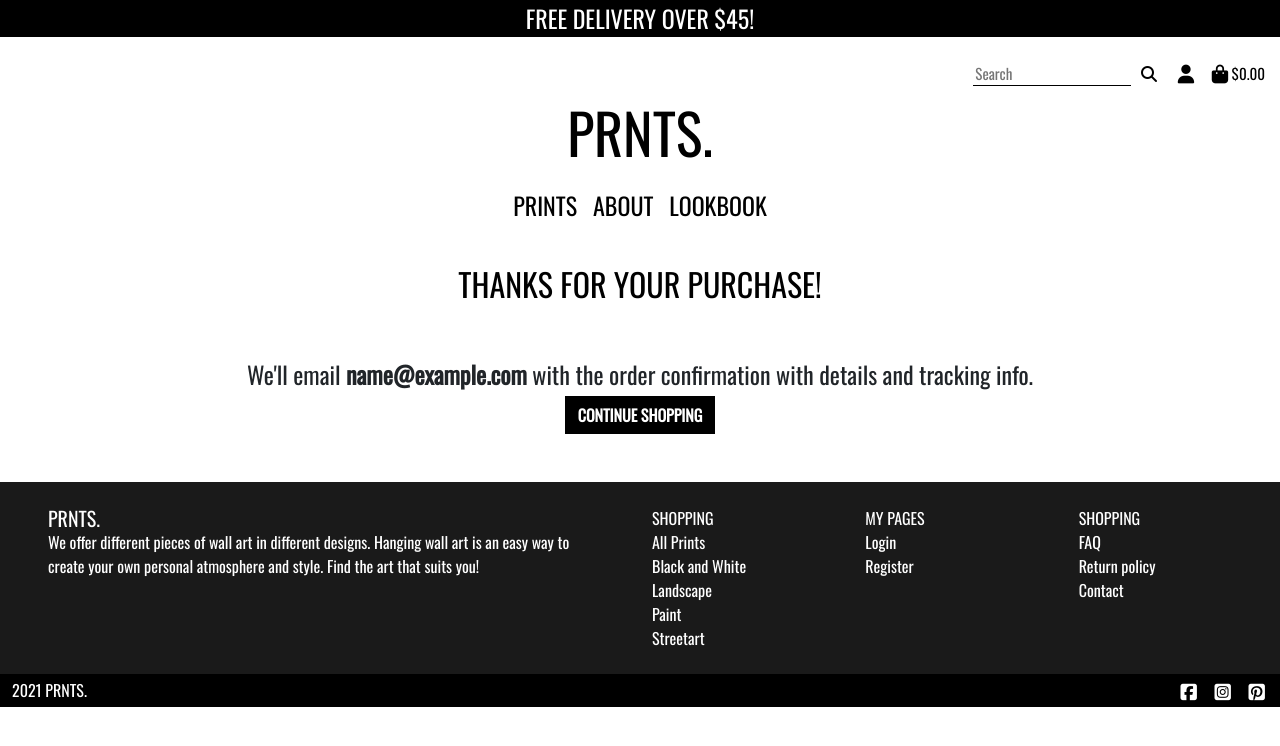
After one commit to juanstelling/ms4_prnts, a Django app: page /checkout/checkout_success/000 in a window 1280 px wide. The commit adds this page. Shown: the top 746 px of the page. Run offline with Django 3.2, Linux system fonts and the light colour scheme; tables that the repository leaves empty hold one stand-in row (values such as "Sample post"); some libraries are stand-ins or nearby versions.

Commit message:
added checkout succes logic

```diff
--- a/checkout/__init__.py
+++ b/checkout/__init__.py
@@ -0,0 +1 @@
+default_app_config = 'checkout.apps.CheckoutConfig'
--- a/checkout/models.py
+++ b/checkout/models.py
@@ -36,7 +36,7 @@ class Order(models.Model):
         accounting for delivery costs.
         """
         self.order_total = self.lineitems.aggregate(Sum(
-            'lineitem_total'))['lineitem_total__sum']
+            'lineitem_total'))['lineitem_total__sum'] or 0
         if self.order_total < settings.FREE_DELIVERY_THRESHOLD:
             self.delivery_cost = self.order_total * settings.STANDARD_DELIVERY_PERCENTAGE / 100
         else:
@@ -54,7 +54,7 @@ class Order(models.Model):
         super().save(*args, **kwargs)
 
     def __str__(self):
-        return self.oder_number
+        return self.order_number
 
 
 class OrderLineItem(models.Model):
--- a/checkout/signals.py
+++ b/checkout/signals.py
@@ -13,8 +13,9 @@ def update_on_save(sender, instance, created, **kwargs):
 
 
 @receiver(post_delete, sender=OrderLineItem)
-def update_on_save(sender, instance, **kwargs):
+def update_on_delete(sender, instance, **kwargs):
     """
     Update order total on lineitem delete
     """
+
     instance.order.update_total()
--- /dev/null
+++ b/checkout/templates/checkout/checkout_success.html
@@ -0,0 +1,24 @@
+{% extends "base.html" %}
+{% load static %}
+{% block extra_title %}| CHECKOUT SUCCES {% endblock %}
+
+{% block extra_css %}
+    <link rel="stylesheet" href="{% static 'checkout/css/checkout.css' %}">
+{% endblock %}
+
+{% block content %}
+    <div class="row">
+    <div class="col pt-4">
+        <h2 class="text-black uppercase text-center">Thanks for your purchase!</h2>
+    </div>
+</div>
+<div class="row pt-5 px-4">
+    <!-- Thank you info -->
+    <div class="col-12 text-center pb-5">
+        <h4>We'll email <strong>{{ order.email }} </strong>with the order confirmation with details and tracking info.</h4>
+        <a href="{% url 'products' %}" class="btn btn-black rounded-0">
+            <span class="uppercase fw-bold">Continue shopping</span>
+        </a>
+    </div>
+</div>
+{% endblock %}
--- a/checkout/templates/checkout/includes/product_checkout.html
+++ b/checkout/templates/checkout/includes/product_checkout.html
@@ -86,7 +86,5 @@
                 </p>
             </div>
         </form>
-
     </div>
-
 </div>
--- a/checkout/urls.py
+++ b/checkout/urls.py
@@ -3,4 +3,5 @@ from . import views
 
 urlpatterns = [
     path('', views.checkout, name='checkout'),
+    path('checkout_success/<order_number>', views.checkout_success, name='checkout_success'),
 ]
--- a/checkout/views.py
+++ b/checkout/views.py
@@ -1,8 +1,10 @@
-from django.shortcuts import render, redirect, reverse
+from django.shortcuts import render, redirect, reverse, get_object_or_404
 from django.contrib import messages
 from django.conf import settings
 
 from .forms import OrderForm
+from .models import Order, OrderLineItem
+from products.models import Product
 from bag.contexts import bag_contents
 
 import stripe
@@ -12,21 +14,61 @@ def checkout(request):
     stripe_public_key = settings.STRIPE_PUBLIC_KEY
     stripe_secret_key = settings.STRIPE_SECRET_KEY
 
-    bag = request.session.get('bag', {})
-    if not bag:
-        messages.error(request, "Your bag is emtpy")
-        return redirect(reverse('products'))
+    if request.method == 'POST':
+        bag = request.session.get('bag', {})
 
-    current_bag = bag_contents(request)
-    total = current_bag['grand_total']
-    stripe_total = round(total * 100)
-    stripe.api_key = stripe_secret_key
-    intent = stripe.PaymentIntent.create(
-        amount=stripe_total,
-        currency=settings.STRIPE_CURRENCY,
-    )
+        form_data = {
+            'full_name': request.POST['full_name'],
+            'email': request.POST['email'],
+            'phone_number': request.POST['phone_number'],
+            'country': request.POST['country'],
+            'postcode': request.POST['postcode'],
+            'town_or_city': request.POST['town_or_city'],
+            'street_address1': request.POST['street_address1'],
+            'street_address2': request.POST['street_address2'],
+        }
+        order_form = OrderForm(form_data)
+        if order_form.is_valid():
+            order = order_form.save()
+            for item_id, item_data in bag.items():
+                try:
+                    product = Product.objects.get(id=item_id)
+                    order_line_item = OrderLineItem(
+                        order=order,
+                        product=product,
+                        quantity=item_data,
+                    )
+                    order_line_item.save()
+                except Product.DoesNotExist:
+                    messages.error(request, (
+                        "One of the products in your bag wasn't found."
+                        "Please call us for assistance!")
+                    )
+                    order.delete()
+                    return redirect(reverse('view_bag'))
 
-    order_form = OrderForm()
+            request.session['save_info'] = 'save-info' in request.POST
+            return redirect(
+                reverse('checkout_success', args=[order.order_number]))
+        else:
+            messages.error(request, 'There is an error with the form')
+
+    else:
+        bag = request.session.get('bag', {})
+        if not bag:
+            messages.error(request, "Your bag is emtpy")
+            return redirect(reverse('products'))
+
+        current_bag = bag_contents(request)
+        total = current_bag['grand_total']
+        stripe_total = round(total * 100)
+        stripe.api_key = stripe_secret_key
+        intent = stripe.PaymentIntent.create(
+            amount=stripe_total,
+            currency=settings.STRIPE_CURRENCY,
+        )
+
+        order_form = OrderForm()
 
     if not stripe_public_key:
         messages.warning(request, 'Stripe public key is missing. \
@@ -40,3 +82,24 @@ def checkout(request):
     }
 
     return render(request, template, context)
+
+
+def checkout_success(request, order_number):
+    """
+    Successful checkouts
+    """
+    save_info = request.session.get('save_info')
+    order = get_object_or_404(Order, order_number=order_number)
+    messages.success(request, f'Order successfully placed! \
+        Your order number is {order_number}. A confirmation \
+        email will be sent to {order.email}.')
+
+    if 'bag' in request.session:
+        del request.session['bag']
+
+    template = 'checkout/checkout_success.html'
+    context = {
+        'order': order,
+    }
+
+    return render(request, template, context)
```
Lines whose indentation alone changed are shown as unchanged.
